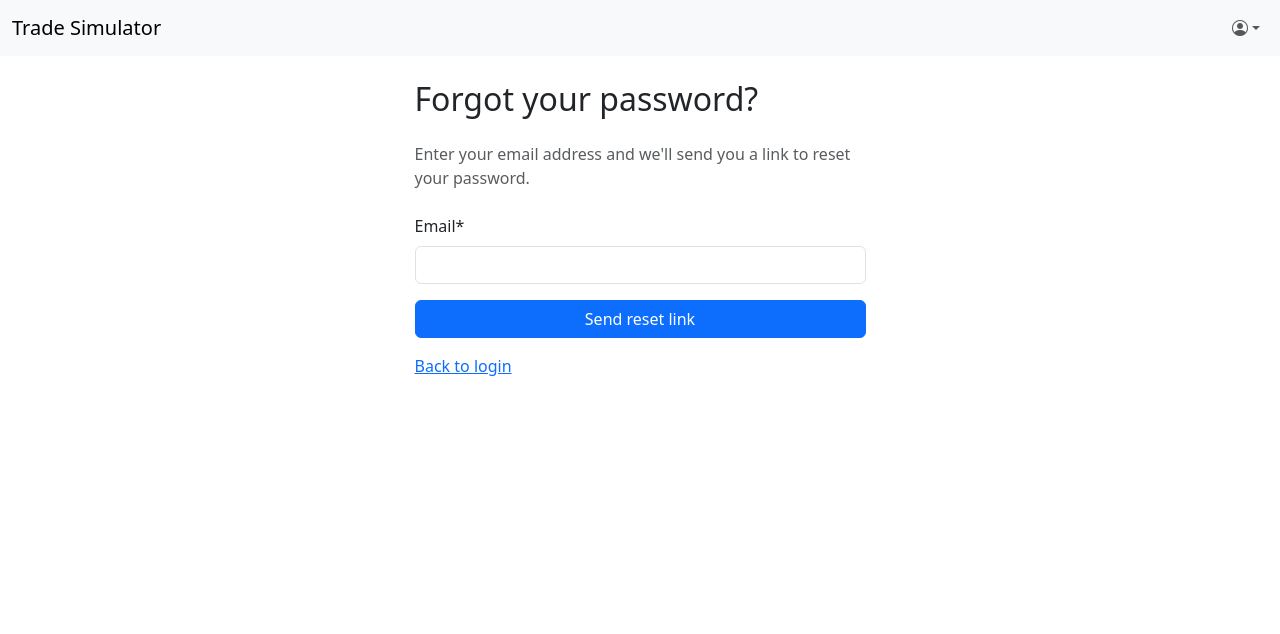
After one commit to leon-biju/trading-simulator, a Django app: page /accounts/password_reset/ in a window 1280 px wide. The commit adds this page. Shown: the top 634 px of the page. Run offline with Django 5.2, Linux system fonts and the light colour scheme; parts of the project's set-up code (start-up, migrations or seed data) failed here and were passed over; some libraries are stand-ins or nearby versions.

Commit message:
feat: implement password reset functionality with custom views and templates

```diff
--- a/accounts/templates/accounts/login.html
+++ b/accounts/templates/accounts/login.html
@@ -10,5 +10,6 @@
   {{ form|crispy }}
   <button type="submit" class="btn btn-primary">Login</button>
 </form>
+<p><a href="/accounts/password_reset/">Forgotten your password?</a></p>
 <p>Don't have an account? <a href="/accounts/register">Register</a></p>
 {% endblock %}
--- /dev/null
+++ b/accounts/templates/accounts/password_reset/form.html
@@ -0,0 +1,19 @@
+{% extends "base.html" %}
+{% load crispy_forms_tags %}
+
+{% block title %}Forgot Password{% endblock %}
+
+{% block content %}
+<div class="row justify-content-center">
+  <div class="col-md-5">
+    <h2 class="mb-4">Forgot your password?</h2>
+    <p class="text-muted mb-4">Enter your email address and we'll send you a link to reset your password.</p>
+    <form method="post">
+      {% csrf_token %}
+      {{ form|crispy }}
+      <button type="submit" class="btn btn-primary w-100">Send reset link</button>
+    </form>
+    <p class="mt-3"><a href="/accounts/login/">Back to login</a></p>
+  </div>
+</div>
+{% endblock %}
--- /dev/null
+++ b/accounts/templates/accounts/password_reset/subject.txt
@@ -0,0 +1 @@
+Reset your password
--- a/accounts/urls.py
+++ b/accounts/urls.py
@@ -1,9 +1,25 @@
 from django.urls import path
-from .views import register_view, login_view, logout_view
+from django.contrib.auth.views import (
+    PasswordResetDoneView,
+    PasswordResetConfirmView,
+    PasswordResetCompleteView,
+)
+from .views import register_view, login_view, logout_view, CustomPasswordResetView
 
 
 urlpatterns = [
     path('register/', register_view, name='register'),
     path('login/', login_view, name='login'),
     path('logout/', logout_view, name='logout'),
+    path('password_reset/', CustomPasswordResetView.as_view(), name='password_reset'),
+    path('password_reset/done/', PasswordResetDoneView.as_view(
+        template_name='accounts/password_reset/done.html',
+    ), name='password_reset_done'),
+    path('reset/<uidb64>/<token>/', PasswordResetConfirmView.as_view(
+        template_name='accounts/password_reset/confirm.html',
+        success_url='/accounts/reset/done/',
+    ), name='password_reset_confirm'),
+    path('reset/done/', PasswordResetCompleteView.as_view(
+        template_name='accounts/password_reset/complete.html',
+    ), name='password_reset_complete'),
 ]
--- a/accounts/views.py
+++ b/accounts/views.py
@@ -2,8 +2,20 @@ from django.http import HttpRequest, HttpResponse
 from django.shortcuts import render, redirect
 from django.contrib.auth import login, authenticate, logout
 from django.contrib.auth.decorators import login_required
+from django.contrib.auth.views import PasswordResetView
+from django.urls import reverse_lazy
+from django.utils.decorators import method_decorator
 from django.views.decorators.http import require_POST
+from django_ratelimit.decorators import ratelimit
 from .forms import SignUpForm, LoginForm
+
+
+@method_decorator(ratelimit(key='ip', rate='5/h', block=True), name='post')
+class CustomPasswordResetView(PasswordResetView):
+    template_name = 'accounts/password_reset/form.html'
+    email_template_name = 'accounts/password_reset/email.html'
+    subject_template_name = 'accounts/password_reset/subject.txt'
+    success_url = reverse_lazy('password_reset_done')
 
 
 def register_view(request: HttpRequest) -> HttpResponse:
--- a/config/settings.py
+++ b/config/settings.py
@@ -171,6 +171,10 @@ EMAIL_PORT      = int(os.getenv("DJANGO_EMAIL_PORT", "587"))
 EMAIL_HOST_USER = os.getenv("DJANGO_EMAIL_HOST_USER")
 EMAIL_HOST_PASSWORD = os.getenv("DJANGO_EMAIL_HOST_PASSWORD")
 EMAIL_USE_TLS   = os.getenv("DJANGO_EMAIL_USE_TLS", "true").lower() == "true"
+DEFAULT_FROM_EMAIL = os.getenv("DEFAULT_FROM_EMAIL", "noreply@localhost")
+
+if DEFAULT_FROM_EMAIL == "noreply@localhost":
+    print("WARNING: Using default from email address. Please set DEFAULT_FROM_EMAIL in production.")
 
 
 
```
Also changed, not shown: accounts/templates/accounts/password_reset/complete.html (added, +17 -0 lines), accounts/templates/accounts/password_reset/confirm.html (added, +27 -0 lines), accounts/templates/accounts/password_reset/done.html (added, +20 -0 lines), accounts/templates/accounts/password_reset/email.html (added, +7 -0 lines).
